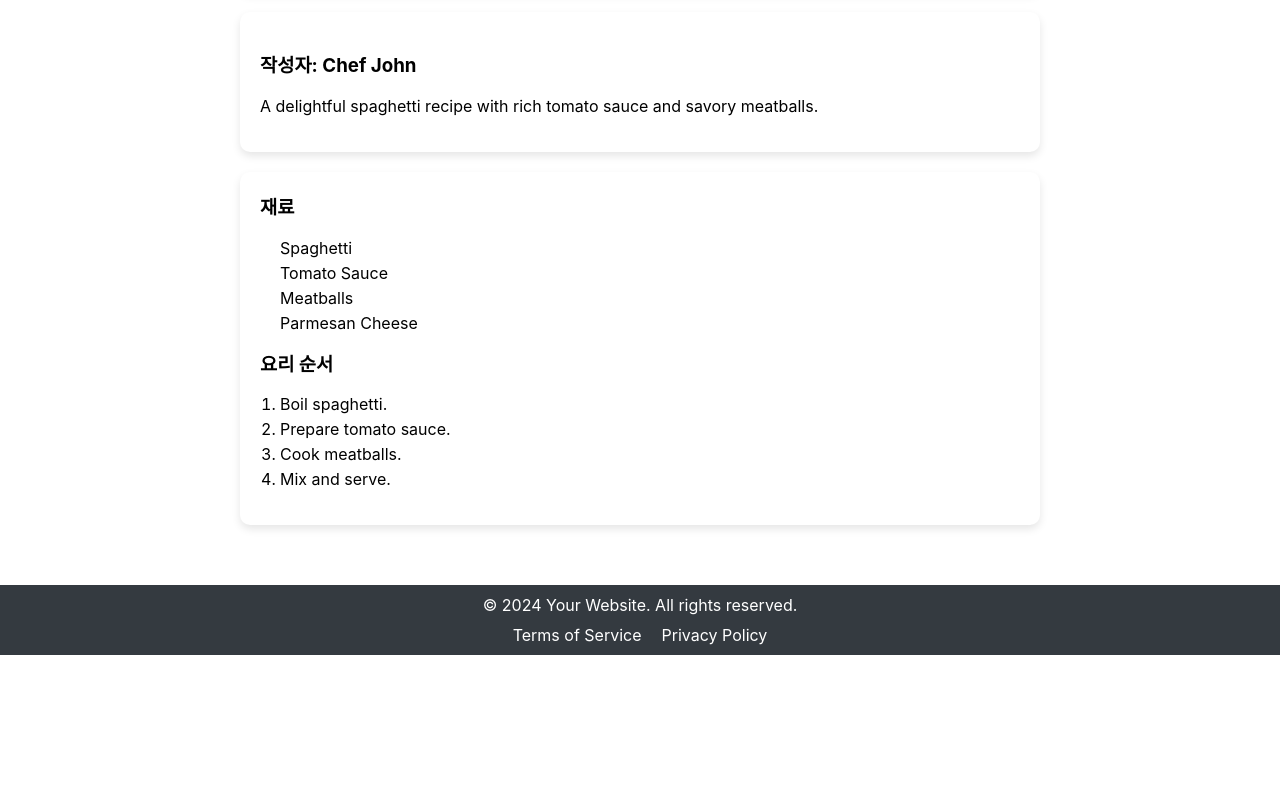
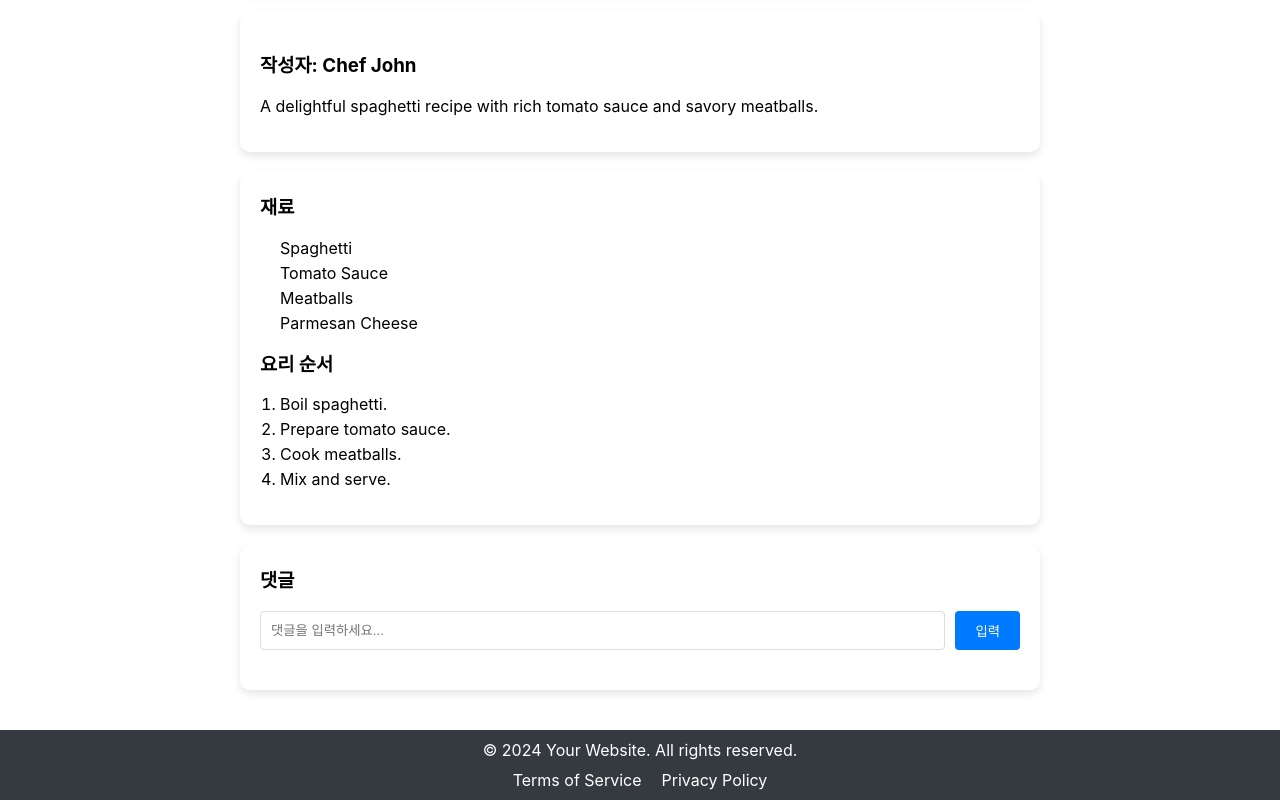
Before and after one commit to song9022/project-recipe, a React (Create React App) app in the folder recipe-app/: page /Recipedetail/1 in a window 1280 px wide. Shown: the part 672-1472 px from the top of the page. Before the commit the page ends 1327 px from the top, so only its background shows below. Built offline with nearby package versions, Linux system fonts and the light colour scheme.

Commit message:
댓글창수정

```diff
--- a/recipe-app/src/pages/Ranking.js
+++ b/recipe-app/src/pages/Ranking.js
@@ -1,19 +1,19 @@
 import React from 'react';
 import { Link } from 'react-router-dom';
 import rankings from '../data/data';
-import '../styles/Ranking.css';
+import '../styles/Category.css';
 
 const Ranking = () => {
   return (
-    <div className="ranking-page">
+    <div className="category-page">
       <h2>랭킹 페이지</h2>
-      <div className="ranking-list">
+      <div className="category-list">
         {rankings.map((post) => (
-          <div key={post.id} className="ranking-item">
-            <Link to={`/ranking/${post.id}`}>
-              <img src={post.image} alt={post.title} className="ranking-image" />
+          <div key={post.id} className="category-item">
+            <Link to={`/Recipedetail/${post.id}`}>
+              <img src={post.image} alt={post.title} className="category-image" />
             </Link>
-            <div className="ranking-details">
+            <div className="category-details">
               <h3>{post.title}</h3>
               <p>작성자: {post.author}</p>
               <p>좋아요: {post.good}</p>
--- a/recipe-app/src/pages/RecipeDetail.js
+++ b/recipe-app/src/pages/RecipeDetail.js
@@ -10,7 +10,13 @@ import {
   LikeButton,
   ButtonGroup,
   BookmarkButton,
-  RecipeInfo
+  RecipeInfo,
+  CommentsSection,
+  CommentForm,
+  CommentInput,
+  CommentButton,
+  CommentList,
+  CommentItem
 } from '../styles/RecipeDetail';
 import { FaThumbsUp, FaBookmark, FaRegBookmark } from 'react-icons/fa';
 
@@ -20,6 +26,11 @@ const RecipeDetail = () => {
 
   const [likes, setLikes] = useState(0);
   const [bookmarked, setBookmarked] = useState(false);
+  const [comments, setComments] = useState([]);
+  const [newComment, setNewComment] = useState('');
+  const [commentAuthor, setCommentAuthor] = useState('작성자1');
+  const [editingCommentId, setEditingCommentId] = useState(null);
+  const [editingCommentText, setEditingCommentText] = useState('');
 
   const handleLikeClick = () => {
     setLikes(likes + 1);
@@ -27,6 +38,35 @@ const RecipeDetail = () => {
 
   const handleBookmarkClick = () => {
     setBookmarked(!bookmarked);
+  };
+
+  const handleCommentSubmit = (e) => {
+    e.preventDefault();
+    if (editingCommentId !== null) {
+      setComments(comments.map(comment =>
+        comment.id === editingCommentId ? { ...comment, text: editingCommentText } : comment
+      ));
+      setEditingCommentId(null);
+      setEditingCommentText('');
+    } else {
+      const newCommentObj = {
+        id: Date.now(),
+        text: newComment,
+        author: commentAuthor
+      };
+      setComments([...comments, newCommentObj]);
+      setNewComment('');
+      setCommentAuthor(`작성자${comments.length + 2}`);
+    }
+  };
+
+  const handleCommentEdit = (id, text) => {
+    setEditingCommentId(id);
+    setEditingCommentText(text);
+  };
+
+  const handleCommentDelete = (id) => {
+    setComments(comments.filter(comment => comment.id !== id));
   };
 
   if (!recipe) {
@@ -68,6 +108,30 @@ const RecipeDetail = () => {
           ))}
         </ol>
       </RecipeContent>
+      <CommentsSection>
+        <h3>댓글</h3>
+        <CommentForm onSubmit={handleCommentSubmit}>
+          <CommentInput
+            type="text"
+            placeholder="댓글을 입력하세요..."
+            value={editingCommentId !== null ? editingCommentText : newComment}
+            onChange={(e) => editingCommentId !== null ? setEditingCommentText(e.target.value) : setNewComment(e.target.value)}
+            required
+          />
+          <CommentButton type="submit">{editingCommentId !== null ? '수정' : '입력'}</CommentButton>
+        </CommentForm>
+        <CommentList>
+          {comments.map((comment) => (
+            <CommentItem key={comment.id}>
+              <p><strong>{comment.author}</strong>: {comment.text}</p>
+              <div>
+                <CommentButton onClick={() => handleCommentEdit(comment.id, comment.text)}>수정</CommentButton>
+                <CommentButton onClick={() => handleCommentDelete(comment.id)}>삭제</CommentButton>
+              </div>
+            </CommentItem>
+          ))}
+        </CommentList>
+      </CommentsSection>
     </RecipeDetailPage>
   );
 };
--- a/recipe-app/src/styles/RecipeDetail.js
+++ b/recipe-app/src/styles/RecipeDetail.js
@@ -117,3 +117,69 @@ export const RecipeContent = styled.div`
     margin-bottom: 5px;
   }
 `;
+
+export const CommentsSection = styled.div`
+  background-color: white;
+  border-radius: 10px;
+  padding: 20px;
+  margin-top: 20px;
+  box-shadow: 0 4px 8px rgba(0, 0, 0, 0.1);
+
+  h3 {
+    margin-top: 0;
+  }
+`;
+
+export const CommentForm = styled.form`
+  display: flex;
+  gap: 10px;
+  margin-bottom: 20px;
+`;
+
+export const CommentInput = styled.input`
+  flex: 1;
+  padding: 10px;
+  border: 1px solid #ddd;
+  border-radius: 4px;
+
+  &:focus {
+    border-color: #007bff;
+    outline: none;
+  }
+`;
+
+export const CommentButton = styled.button`
+  padding: 10px 20px;
+  border: none;
+  border-radius: 4px;
+  background-color: #007bff;
+  color: white;
+  cursor: pointer;
+
+  &:hover {
+    background-color: #0056b3;
+  }
+`;
+
+export const CommentList = styled.ul`
+  list-style: none;
+  padding: 0;
+`;
+
+export const CommentItem = styled.li`
+  display: flex;
+  justify-content: space-between;
+  align-items: center;
+  padding: 10px;
+  border-bottom: 1px solid #ddd;
+
+  p {
+    margin: 0;
+    flex: 1;
+  }
+
+  div {
+    display: flex;
+    gap: 10px;
+  }
+`;
```
Also changed, not shown: 7 other files (tests, documents, lock files or other folders).
